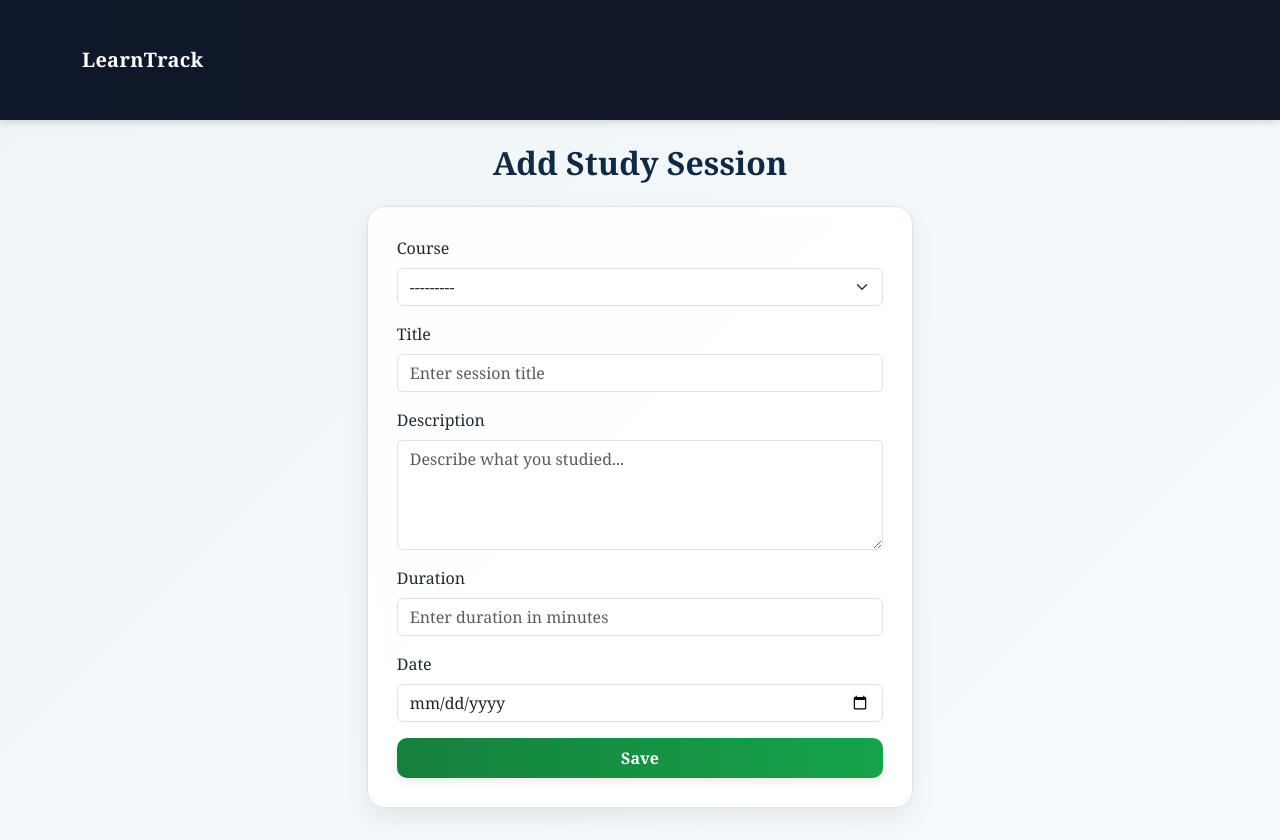
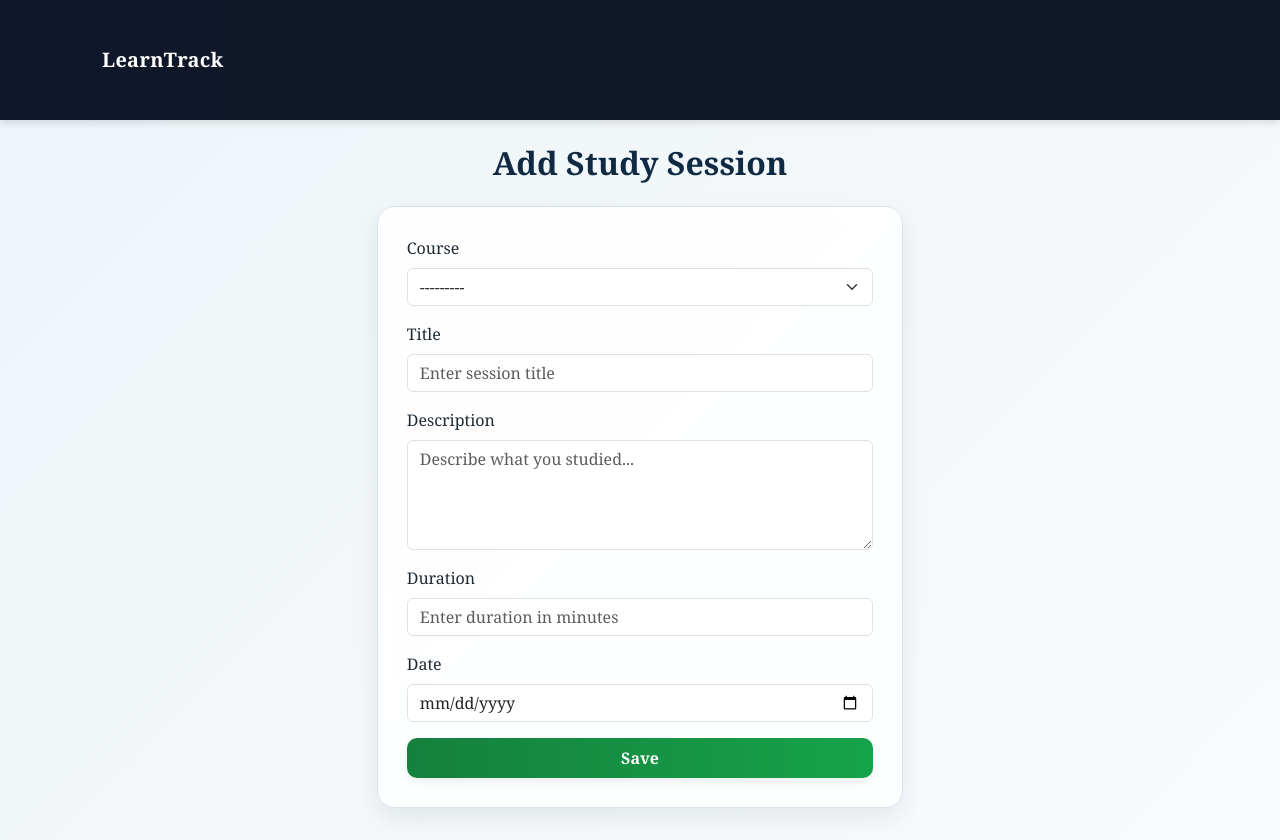
Before and after one commit to Vera-com/learntrack, a Django app: page /add/ in a window 1280 px wide. Run offline with Django 5.2, Linux system fonts and the light colour scheme; data that the repository does not hold is empty.

Commit message:
update styling in CSS

```diff
--- a/tracker/static/tracker/style.css
+++ b/tracker/static/tracker/style.css
@@ -26,6 +26,7 @@ header h1 {
 .container {
     margin-top: 2rem;
     margin-bottom: 2rem;
+    max-width: 1100px;
 }
 
 h1, h2, h3 {
@@ -101,6 +102,7 @@ h1, h2, h3 {
 
 .row.g-4 > div {
     margin-bottom: 1rem;
+    max-width: 350px;
 }
 
 /* BUTTON STYLING */
```
